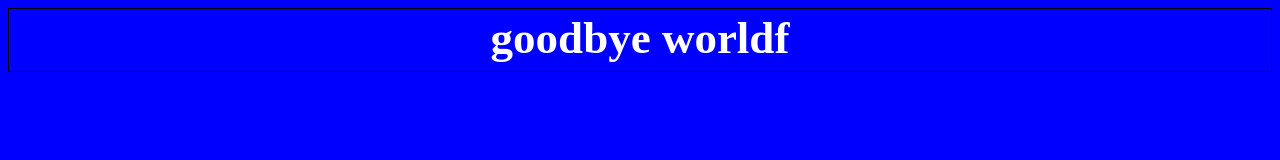
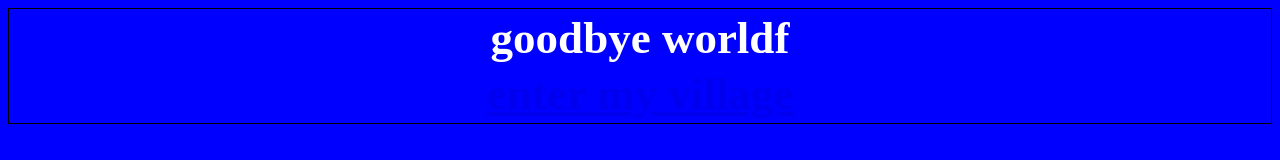
Before and after one commit to nilsontcarroll/twine, a plain HTML site: page index.html in a window 1280 px wide. Drawn offline with Linux system fonts and the light colour scheme.

Commit message:
Update index.html

```diff
--- a/index.html
+++ b/index.html
@@ -28,7 +28,7 @@ goodbye worldf
       </tr>
             <tr>
         <th>
-          <a href="https://nilsontcarroll.github.io/twine/game/my_village.html>enter my village</a>
+          <a href="https://nilsontcarroll.github.io/twine/game/my_village.html">enter my village</a>
         </th>
       </tr>
     </table>
```
